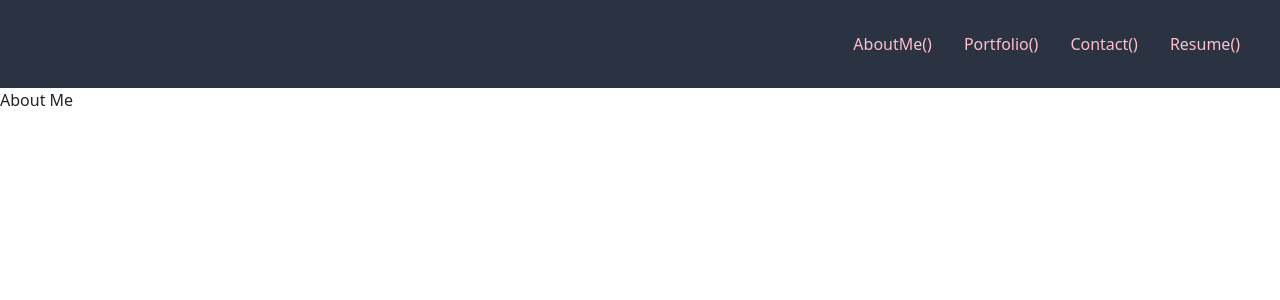
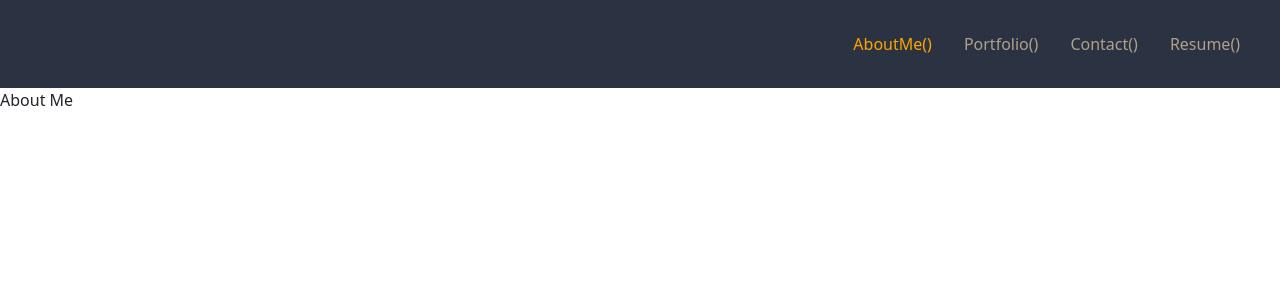
Before and after one commit to JaQwae/React-Portfolio, a React (Create React App) app: page / in a window 1280 px wide. Shown: the top 300 px of the page. Built offline with nearby package versions, Linux system fonts and the light colour scheme.

Commit message:
renamed global variables colors add various color effect on navtab for testing

```diff
--- a/src/styles.css/NavTabs.css
+++ b/src/styles.css/NavTabs.css
@@ -1,8 +1,22 @@
 .nav {
-    background-color: var(--navy-color);
+    background-color: var(--pacific-line-color);
     padding: 1.5rem;
 }
 
 .nav-item a {
-    color: pink
+    color: var(--stepping-stone-color)
 }
+
+.nav-item a:hover {
+    color: aqua;
+}
+
+/*Color after link is clicked */
+.nav-item a:focus {
+    color: red
+}
+
+/*Color after link is clicked and user click on other elements of the page */
+.nav-link.active {
+    color: orange;
+}
--- a/src/styles.css/Variables.css
+++ b/src/styles.css/Variables.css
@@ -1,3 +1,7 @@
 body {
-    --navy-color: #2B3241
+    --pacific-line-color: #2B3241;
+    --rough-stone-color: #9ea2ad;
+    --neutral-valley-color: #8B694D;
+    --wheatField-color: #E8E2D0;
+    --stepping-stone-color: #B0A18B;
 }
```
